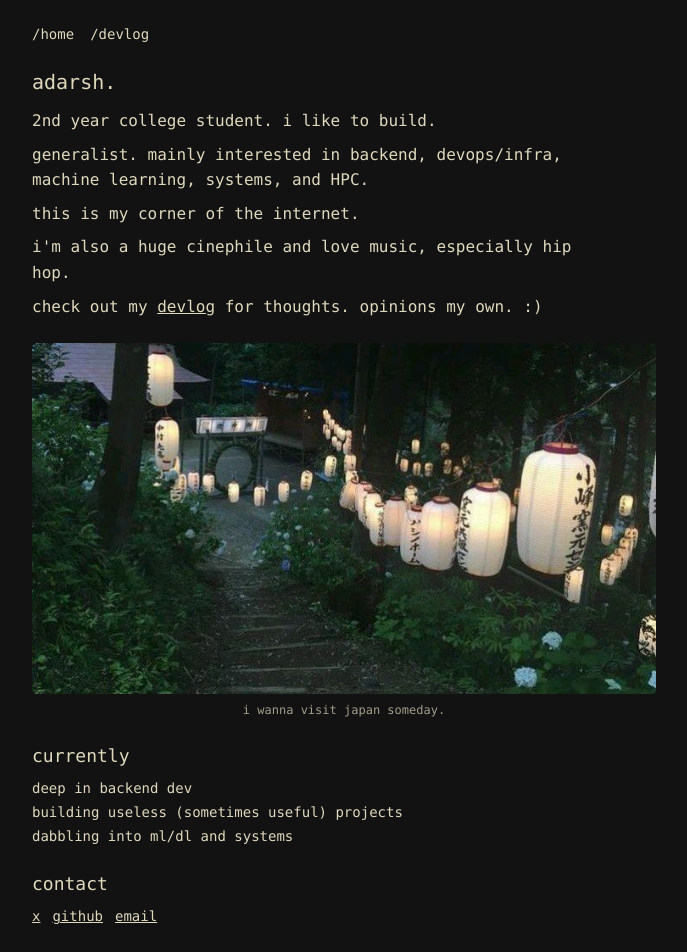
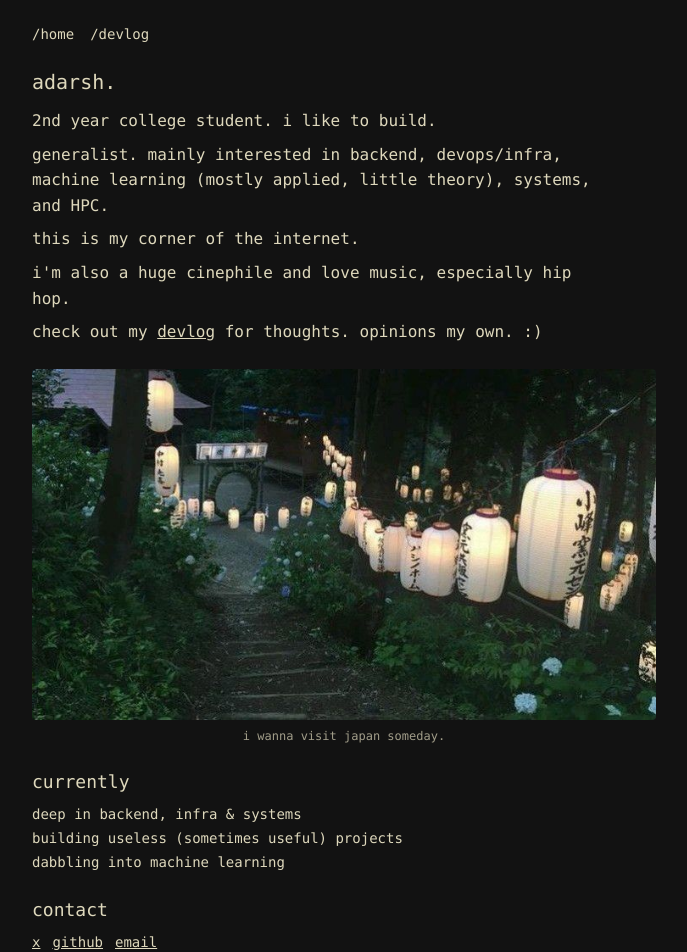
Before and after one commit to axdrsh/www, a Next.js app: page / in a window 1280 px wide. Shown: the top 952 px of the page, without its empty margins (296-983 px from the left). Built offline with nearby package versions, Linux system fonts and the light colour scheme.

Commit message:
Update page.tsx

```diff
--- a/src/app/page.tsx
+++ b/src/app/page.tsx
@@ -11,7 +11,7 @@ export default function Page() {
           <p>2nd year college student. i like to build.</p>
 
           <p>
-            generalist. mainly interested in backend, devops/infra, machine learning, systems, and HPC.
+            generalist. mainly interested in backend, devops/infra, machine learning (mostly applied, little theory), systems, and HPC.
           </p>
 
           <p>this is my corner of the internet.</p>
@@ -43,9 +43,9 @@ export default function Page() {
       <div className="space-y-2">
         <h2 className="text-lg">currently</h2>
         <ul className="space-y-1 text-sm">
-          <li>deep in backend dev</li>
+          <li>deep in backend, infra & systems</li>
           <li>building useless (sometimes useful) projects</li>
-          <li>dabbling into ml/dl and systems</li>
+          <li>dabbling into machine learning</li>
         </ul>
       </div>
 
```
